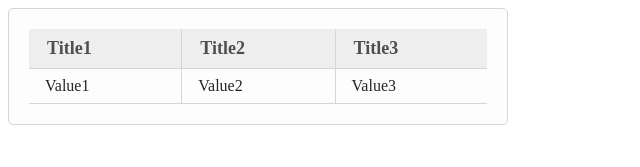
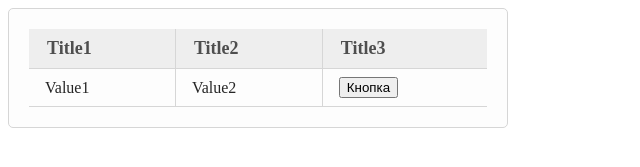
Before and after one commit to Erlinvig/vue-components-library, a Vue app: page / in a window 1280 px wide. Shown: the top 167 px of the page, without its empty margins (0-640 px from the left). Built offline with nearby package versions, Linux system fonts and the light colour scheme.

Commit message:
feat(ui): v-table v-0-3

```diff
--- a/src/components/library/table.vue
+++ b/src/components/library/table.vue
@@ -24,7 +24,9 @@
 
 <script>
     export default {
-        props: ['config'],
+        props: {
+            config: Object
+        },
         components: {
 
         },
--- /dev/null
+++ b/src/components/library/test.vue
@@ -0,0 +1,5 @@
+<template>
+    <div>
+        <button>Кнопка</button>
+    </div>
+</template>
--- a/src/views/Home.vue
+++ b/src/views/Home.vue
@@ -1,13 +1,14 @@
 <template>
   <div class="home">
     <div style="width: 500px; margin-bottom: 1em;">
-      <v-table :config="configTable"></v-table>
+      <v-table :config="configTable" :test="test"></v-table>
     </div>
   </div>
 </template>
 
 <script>
   import vTable from '../components/library/table'
+  import test from '../components/library/test'
   export default {
     name: 'home',
     components: {
@@ -42,7 +43,7 @@
               content: [
                 {value: 'Value1'},
                 {value: 'Value2'},
-                {value: 'Value3'}
+                {component: test}
               ]
             }
           ]
```
